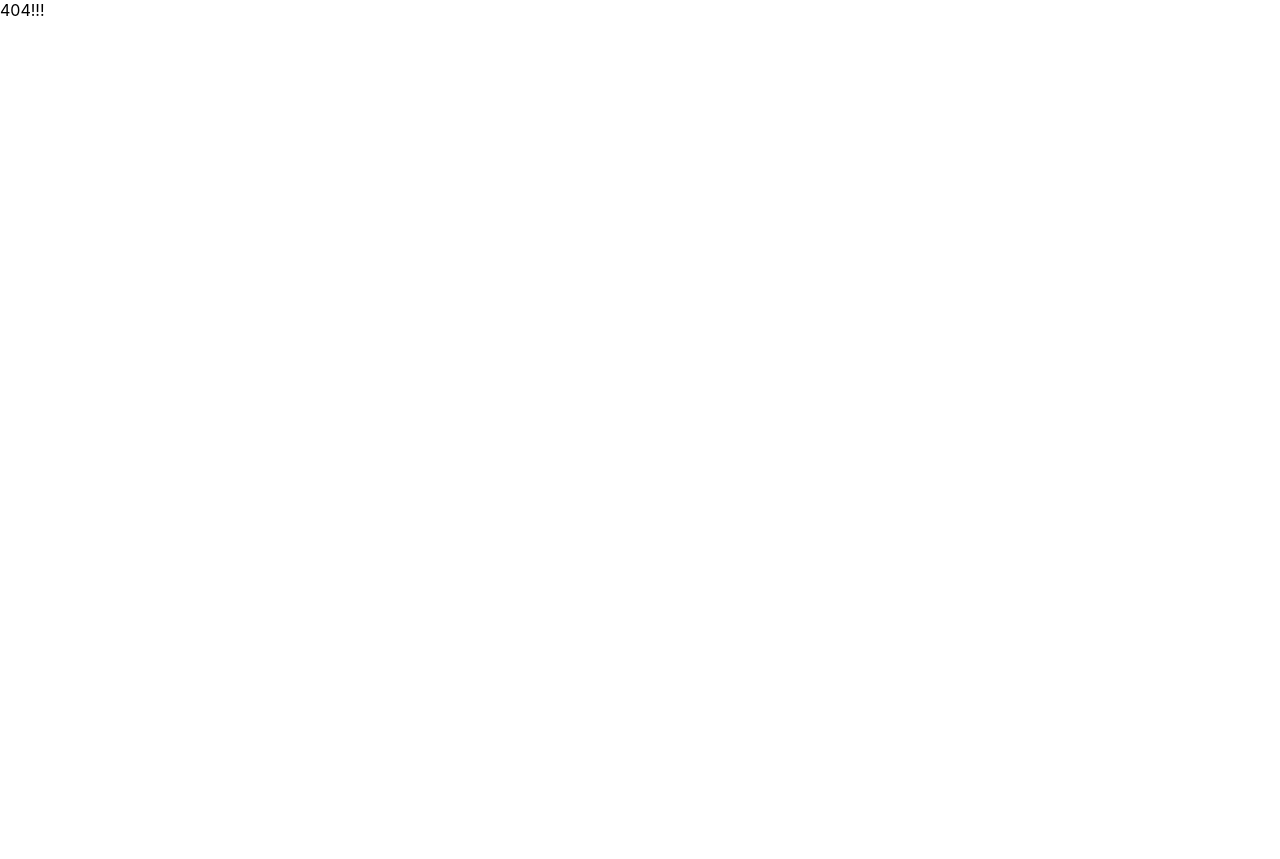
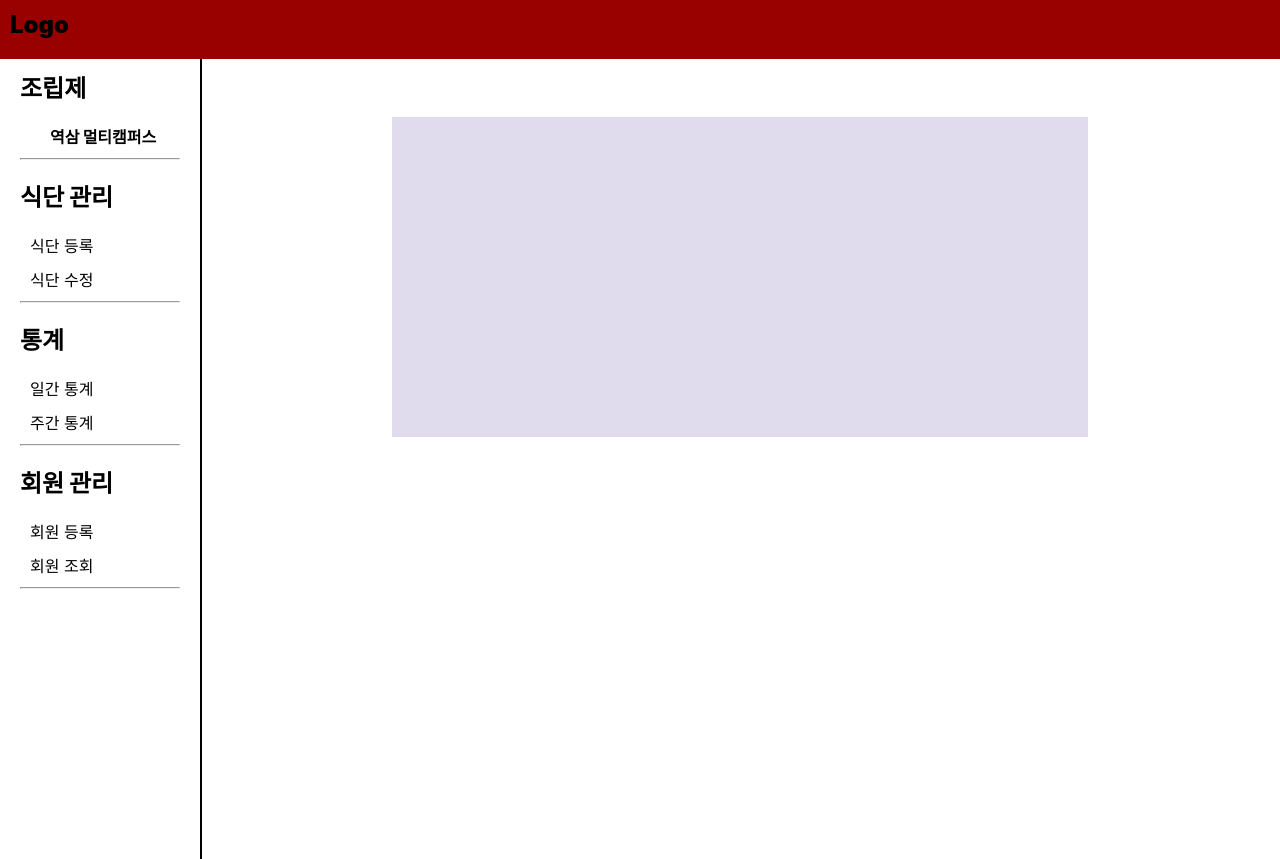
Before and after one commit to kimsj-git/hell-banquet, a React (Create React App) app in the folder managersidefront/: page /manager in a window 1280 px wide. Before the commit the page ends 800 px from the top, so only its background shows below. Built offline with nearby package versions, Linux system fonts and the light colour scheme; sample sign-in values are in the browser's storage.

Commit message:
Feat: URL 수정

```diff
--- a/managersidefront/src/components/login/LoginForm.js
+++ b/managersidefront/src/components/login/LoginForm.js
@@ -1,21 +1,32 @@
-import { useState }  from 'react'
-// import { useNavigate } from 'react-router-dom'
-// import { useCookies } from 'react-cookie'
+import { useState } from "react";
+import { useNavigate } from "react-router-dom";
 
-import { login } from '../../api/member'
-import { FormWithGrid } from "../common"
+import { login } from "../../api/member";
+import { FormWithGrid } from "../common";
 
-
-function LoginForm () {
-    // const navigate = useNavigate()
-    // const [ cookie, setCookie ] = useCookies(['userInfo'])
-    const [ inputID, setInputID ] = useState()
-    const [ inputPassword, setInputPassword ] = useState()
+function LoginForm() {
+  const navigate = useNavigate();
+  const [inputID, setInputID] = useState();
+  const [inputPassword, setInputPassword] = useState();
 
   const textFieldOption = [
-        {id: "userId", target:inputID, setTarget: setInputID, label: "ID or E-Mail", focus: true, type: "id"},
-        {id: "password", target: inputPassword, setTarget: setInputPassword, label: "Password", focus: false, type: "password"},
-    ]
+    {
+      id: "userId",
+      target: inputID,
+      setTarget: setInputID,
+      label: "ID or E-Mail",
+      focus: true,
+      type: "id",
+    },
+    {
+      id: "password",
+      target: inputPassword,
+      setTarget: setInputPassword,
+      label: "Password",
+      focus: false,
+      type: "password",
+    },
+  ];
 
   const tempUserInfo = Object.keys(textFieldOption).reduce((acc, key) => {
     acc[textFieldOption[key].id] = textFieldOption[key].target;
@@ -37,27 +48,32 @@ function LoginForm () {
       userInfo,
       (data) => {
         // Refresh Token과 Authorization을 cookie나 session에 저장해야함
-                localStorage.setItem('userId', inputID)
-                localStorage.setItem('auth', data.headers.get('Authorization'))
-                localStorage.setItem('refresh', data.headers.get('refreshToken'))
-                alert(data.data)
-                // navigate('/')
+        localStorage.setItem("userId", inputID);
+        localStorage.setItem("auth", data.headers.get("Authorization"));
+        localStorage.setItem("refresh", data.headers.get("refreshToken"));
+        alert(data.data);
+        navigate("/manager");
       },
       (err) => console.log(err)
-        )
+    );
   }
 
   const onLoginHandler = (e) => {
-        e.preventDefault()
+    e.preventDefault();
     // 제대로된 request로 바꿔야 함
-        LoginFunc(tempUserInfo)
-        console.log(inputID, inputPassword, tempUserInfo)
-    }
+    LoginFunc(tempUserInfo);
+    console.log(inputID, inputPassword, tempUserInfo);
+  };
 
   return (
     <>
-            {FormWithGrid({option: textFieldOption, onClickHandler: onLoginHandler, onTypingHandler: onTypingHandler, buttonName: '로그인'})}
+      {FormWithGrid({
+        option: textFieldOption,
+        onClickHandler: onLoginHandler,
+        onTypingHandler: onTypingHandler,
+        buttonName: "로그인",
+      })}
     </>
-    )
+  );
 }
-export default LoginForm
+export default LoginForm;
--- a/managersidefront/src/components/navbar/HeaderBar.js
+++ b/managersidefront/src/components/navbar/HeaderBar.js
@@ -1,37 +1,45 @@
-import { useState } from "react"
+import { useEffect, useState } from "react";
+import { useNavigate } from "react-router-dom";
 
-import SideBar from "./SideBar"
-import { LinkDecoNone } from "../common"
+import SideBar from "./SideBar";
+import { LinkDecoNone } from "../common";
 
-import styled from "styled-components"
+import styled from "styled-components";
 
 function HeaderBar() {
-
-    const [isMenuOpen, setIsMenuOpen] = useState(false)
+  const navigate = useNavigate();
+  const [isMenuOpen, setIsMenuOpen] = useState(false);
 
   const toggleMenu = () => {
-        setIsMenuOpen(!isMenuOpen)
+    setIsMenuOpen(!isMenuOpen);
+  };
+
+  useEffect(() => {
+    if (localStorage.getItem("userId") === null) {
+      alert("로그인 해주세요");
+      navigate("/manager/login");
     }
+  }, [navigate]);
 
   return (
-        <NavbarContainer >
+    <NavbarContainer>
       <MenuButton onClick={toggleMenu}>☰</MenuButton>
       {isMenuOpen && (
         <MenuContainer>
           <SideBar />
         </MenuContainer>
       )}
-            <LinkDecoNone to={'/'}>
-                <Typo >Logo</Typo>
+      <LinkDecoNone to={"/"}>
+        <Typo>Logo</Typo>
       </LinkDecoNone>
     </NavbarContainer>
-    )
+  );
 }
 
 const Typo = styled.span`
   font-size: 24px;
   font-weight: 1000;
-`
+`;
 
 const NavbarContainer = styled.div`
   background: #990000;
@@ -44,7 +52,7 @@ const NavbarContainer = styled.div`
     flex-direction: row;
     justify-content: start;
   }
-`
+`;
 
 const MenuButton = styled.button`
   font-size: 24px;
@@ -58,8 +66,7 @@ const MenuButton = styled.button`
   @media (max-width: 600px) {
     display: block;
   }
-`
-const MenuContainer = styled.div`
-`
+`;
+const MenuContainer = styled.div``;
 
-export default HeaderBar
+export default HeaderBar;
--- a/managersidefront/src/components/navbar/SideBar.js
+++ b/managersidefront/src/components/navbar/SideBar.js
@@ -1,47 +1,47 @@
-import React, { useState } from "react"
+import React, { useState } from "react";
 
-import styled from "styled-components"
-import NavbarItem from "./NavbarItem"
+import styled from "styled-components";
+import NavbarItem from "./NavbarItem";
 
 function SideBar() {
-    const [managerName, ] = useState('조립제')
-    const [groupName, ] = useState('역삼 멀티캠퍼스')
+  const [managerName] = useState("조립제");
+  const [groupName] = useState("역삼 멀티캠퍼스");
 
   const dietOptions = [
-        {name: '식단 등록', url: '/diet/upload'},
-        {name: '식단 수정', url: '/diet/update'},
-    ]
+    { name: "식단 등록", url: "/manager/diet/upload" },
+    { name: "식단 수정", url: "/manager/diet/update" },
+  ];
 
   const statisticsOptions = [
-        {name: '일간 통계', url: '/statistics/daily'},
-        {name: '주간 통계', url: '/statistics/weekly'},
-    ]
+    { name: "일간 통계", url: "/manager/statistics/daily" },
+    { name: "주간 통계", url: "/manager/statistics/weekly" },
+  ];
 
   const memberOptions = [
-        {name: '회원 등록', url: '/member/upload'},
-        {name: '회원 조회', url: '/member/read'},
-    ]
+    { name: "회원 등록", url: "/manager/member/upload" },
+    { name: "회원 조회", url: "/manager/member/read" },
+  ];
 
   const navOptions = [
-        {name: managerName, options: [{name: groupName, url: '/'}],},
-        {name: "식단 관리", options: dietOptions},
-        {name: "통계", options: statisticsOptions},
-        {name: "회원 관리", options: memberOptions},
-    ]
+    { name: managerName, options: [{ name: groupName, url: "/manager" }] },
+    { name: "식단 관리", options: dietOptions },
+    { name: "통계", options: statisticsOptions },
+    { name: "회원 관리", options: memberOptions },
+  ];
 
   return (
     <NavbarContainer>
       {navOptions.map((option) => {
         return (
-                    <div key={option.name} style={{margin: '0px 20px 0px 20px',}}>
-                        <Typo >{option.name}</Typo>
+          <div key={option.name} style={{ margin: "0px 20px 0px 20px" }}>
+            <Typo>{option.name}</Typo>
             <NavbarItem options={option.options} />
             <hr />
           </div>
-                )
+        );
       })}
     </NavbarContainer>
-    )
+  );
 }
 
 const NavbarContainer = styled.nav`
@@ -53,14 +53,13 @@ const NavbarContainer = styled.nav`
   @media (max-width: 600px) {
     display: none;
   }
-`
-
+`;
 
 const Typo = styled.div`
   font-size: 24px;
   font-weight: 1000;
 
   padding: 10px 0px 10px 0px;
-`
+`;
 
-export default SideBar
+export default SideBar;
```
Also changed, not shown: managersidefront/src/pages/index.js (+27 -25 lines). Lines whose indentation alone changed are shown as unchanged.
